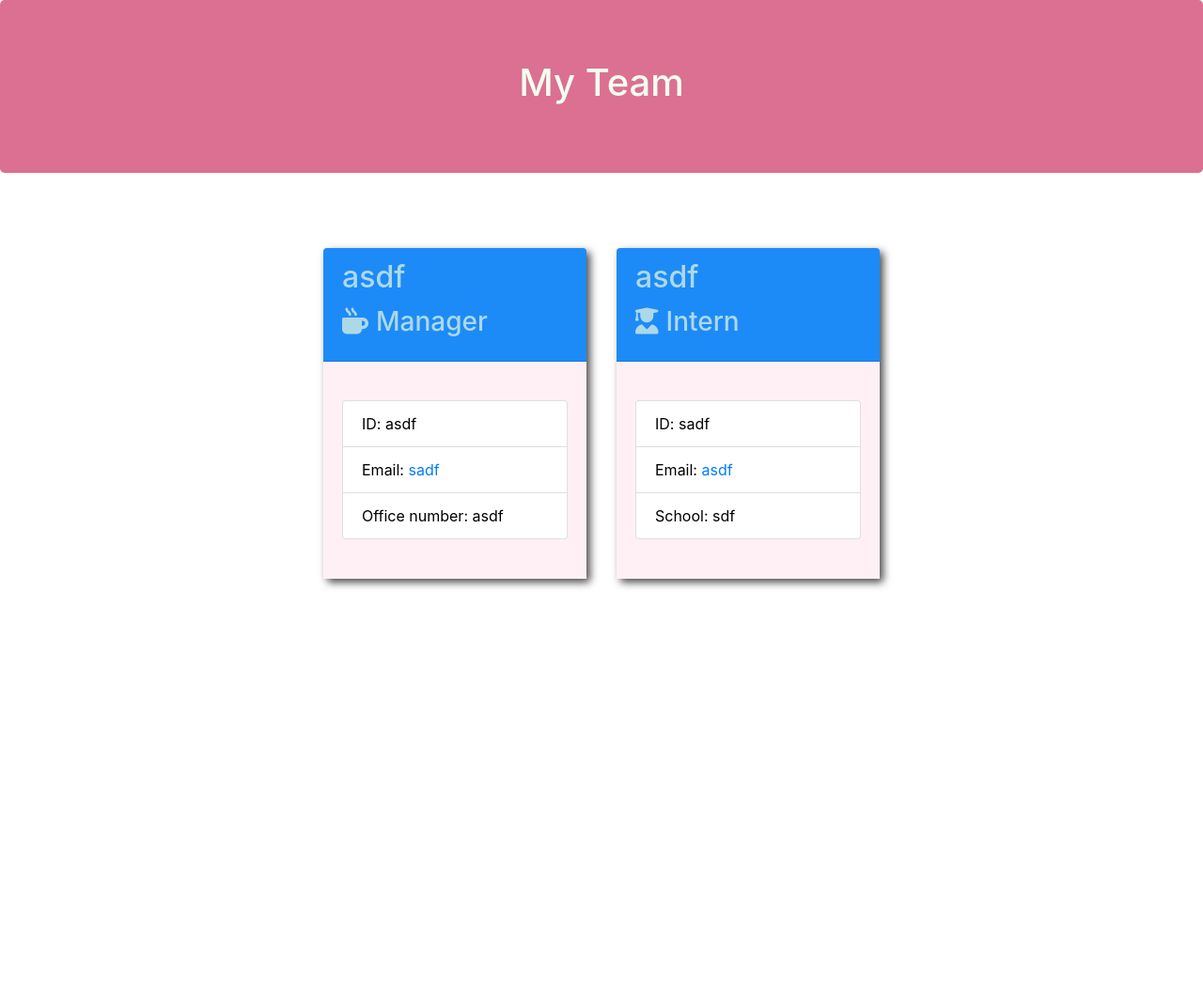
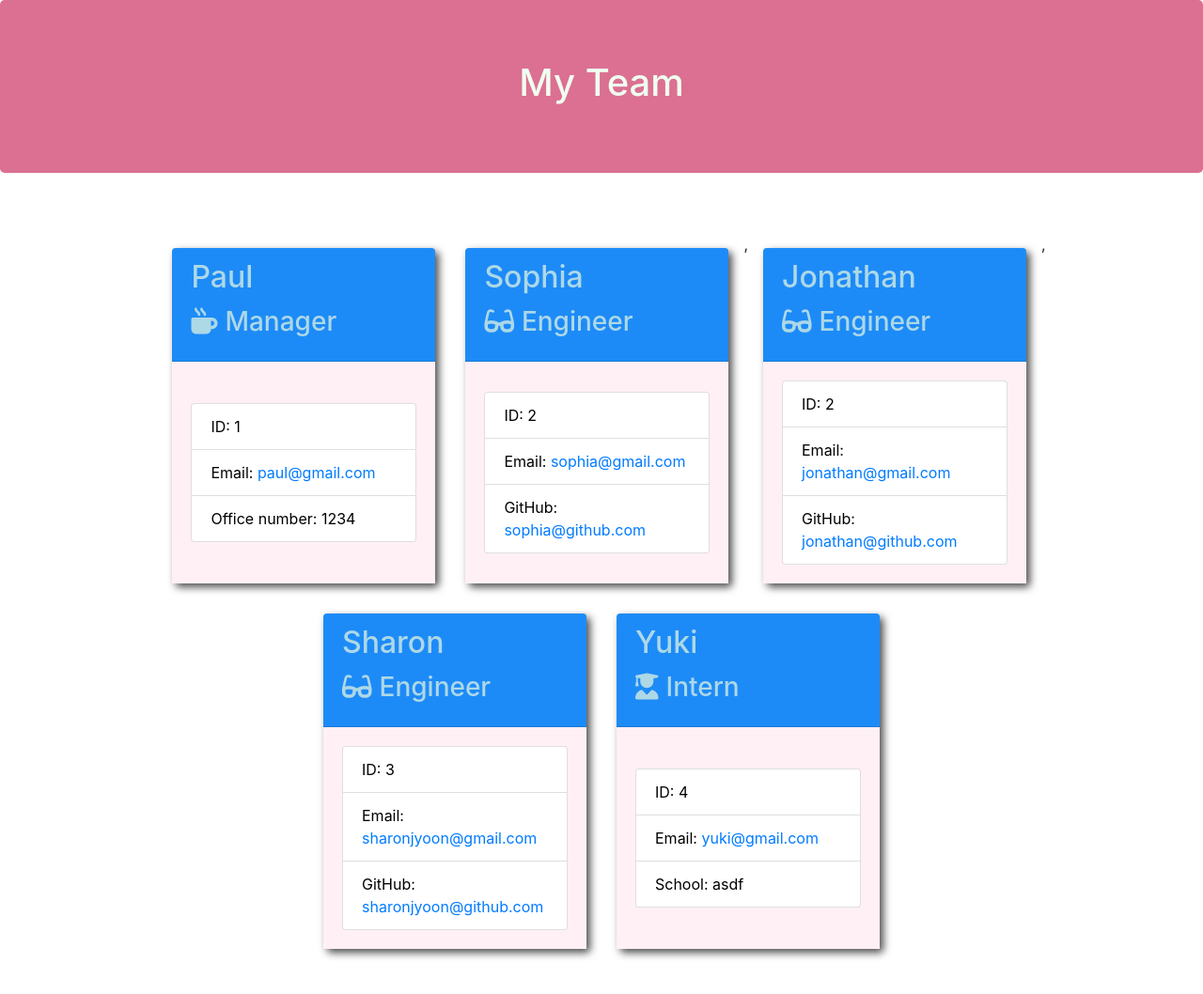
Before and after one commit to sharonjyoon/Team-Profile-Generator, a website: page output/index.html in a window 1280 px wide. Shown: the whole page at 94% size. Before the commit the page ends 800 px from the top, so only its background shows below. Drawn offline with nearby package versions, Linux system fonts and the light colour scheme.

```diff
--- a/output/index.html
+++ b/output/index.html
@@ -25,27 +25,66 @@
             <div class="team-area col-12 d-flex justify-content-center">
                 <div class="card employee-card">
     <div class="card-header">
-        <h2 class="card-title">asdf</h2>
+        <h2 class="card-title">Paul</h2>
         <h3 class="card-title"><i class="fas fa-mug-hot mr-2"></i>Manager</h3>
     </div>
     <div class="card-body">
         <ul class="list-group">
-            <li class="list-group-item">ID: asdf</li>
-            <li class="list-group-item">Email: <a href="mailto:sadf">sadf</a></li>
-            <li class="list-group-item">Office number: asdf</li>
+            <li class="list-group-item">ID: 1</li>
+            <li class="list-group-item">Email: <a href="mailto:paul@gmail.com">paul@gmail.com</a></li>
+            <li class="list-group-item">Office number: 1234</li>
         </ul>
     </div>
 </div>
 <div class="card employee-card">
     <div class="card-header">
-        <h2 class="card-title">asdf</h2>
+        <h2 class="card-title">Sophia</h2>
+        <h3 class="card-title"><i class="fas fa-glasses mr-2"></i>Engineer</h3>
+    </div>
+    <div class="card-body">
+        <ul class="list-group">
+            <li class="list-group-item">ID: 2</li>
+            <li class="list-group-item">Email: <a href="mailto:sophia@gmail.com">sophia@gmail.com</a></li>
+            <li class="list-group-item">GitHub: <a href="https://github.com/sophia@github.com" target="_blank" rel="noopener noreferrer">sophia@github.com</a></li>
+        </ul>
+    </div>
+</div>
+,<div class="card employee-card">
+    <div class="card-header">
+        <h2 class="card-title">Jonathan</h2>
+        <h3 class="card-title"><i class="fas fa-glasses mr-2"></i>Engineer</h3>
+    </div>
+    <div class="card-body">
+        <ul class="list-group">
+            <li class="list-group-item">ID: 2</li>
+            <li class="list-group-item">Email: <a href="mailto:jonathan@gmail.com">jonathan@gmail.com</a></li>
+            <li class="list-group-item">GitHub: <a href="https://github.com/jonathan@github.com" target="_blank" rel="noopener noreferrer">jonathan@github.com</a></li>
+        </ul>
+    </div>
+</div>
+,<div class="card employee-card">
+    <div class="card-header">
+        <h2 class="card-title">Sharon</h2>
+        <h3 class="card-title"><i class="fas fa-glasses mr-2"></i>Engineer</h3>
+    </div>
+    <div class="card-body">
+        <ul class="list-group">
+            <li class="list-group-item">ID: 3</li>
+            <li class="list-group-item">Email: <a href="mailto:sharonjyoon@gmail.com">sharonjyoon@gmail.com</a></li>
+            <li class="list-group-item">GitHub: <a href="https://github.com/sharonjyoon@github.com" target="_blank" rel="noopener noreferrer">sharonjyoon@github.com</a></li>
+        </ul>
+    </div>
+</div>
+<div class="card employee-card">
+    <div class="card-header">
+        <h2 class="card-title">Yuki</h2>
         <h3 class="card-title"><i class="fas fa-user-graduate mr-2"></i>Intern</h3>
     </div>
     <div class="card-body">
         <ul class="list-group">
-            <li class="list-group-item">ID: sadf</li>
-            <li class="list-group-item">Email: <a href="mailto:asdf">asdf</a></li>
-            <li class="list-group-item">School: sdf</li>
+            <li class="list-group-item">ID: 4</li>
+            <li class="list-group-item">Email: <a href="mailto:yuki@gmail.com">yuki@gmail.com</a></li>
+            <li class="list-group-item">School: asdf</li>
         </ul>
     </div>
 </div>
```
Also changed, not shown: 1 other file.
